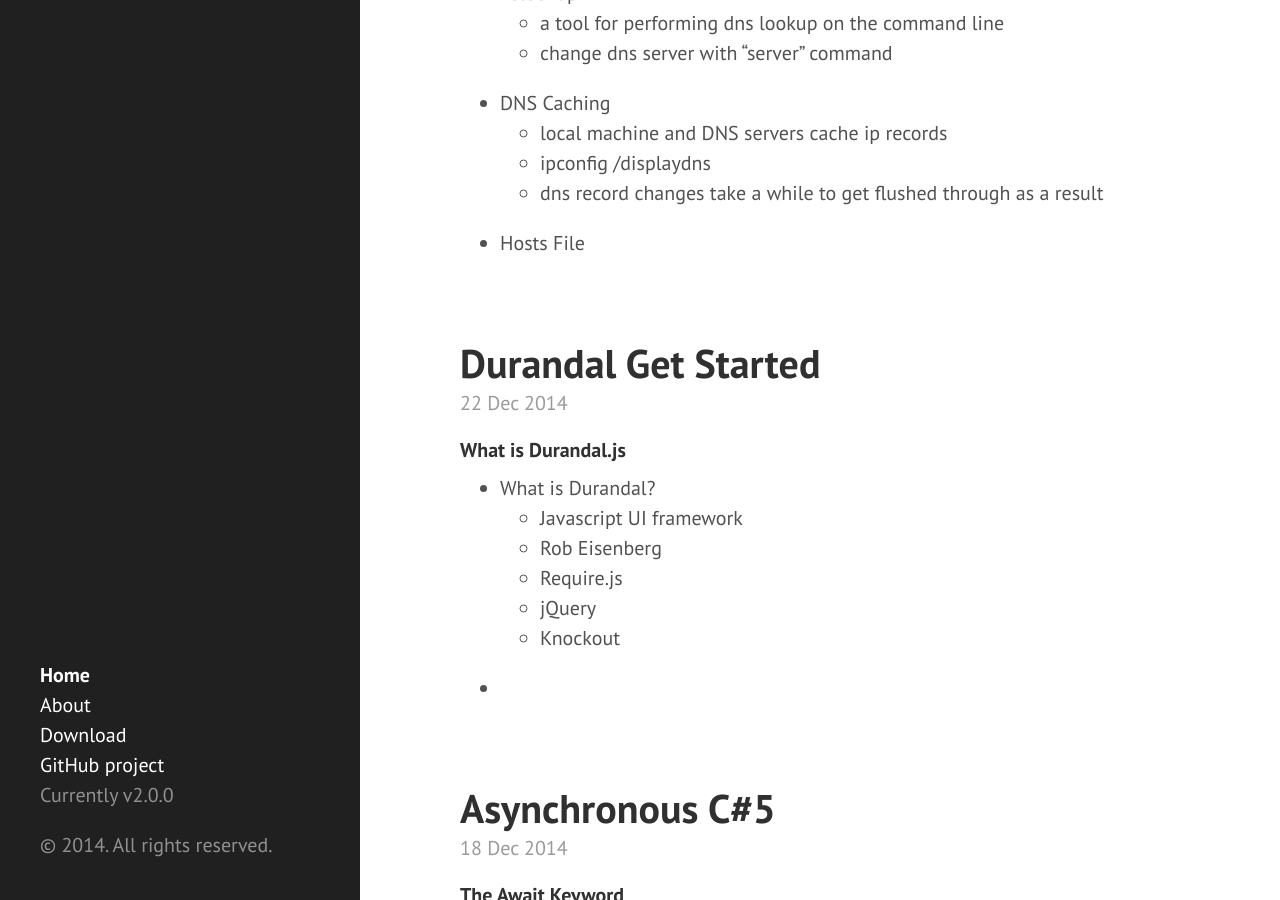
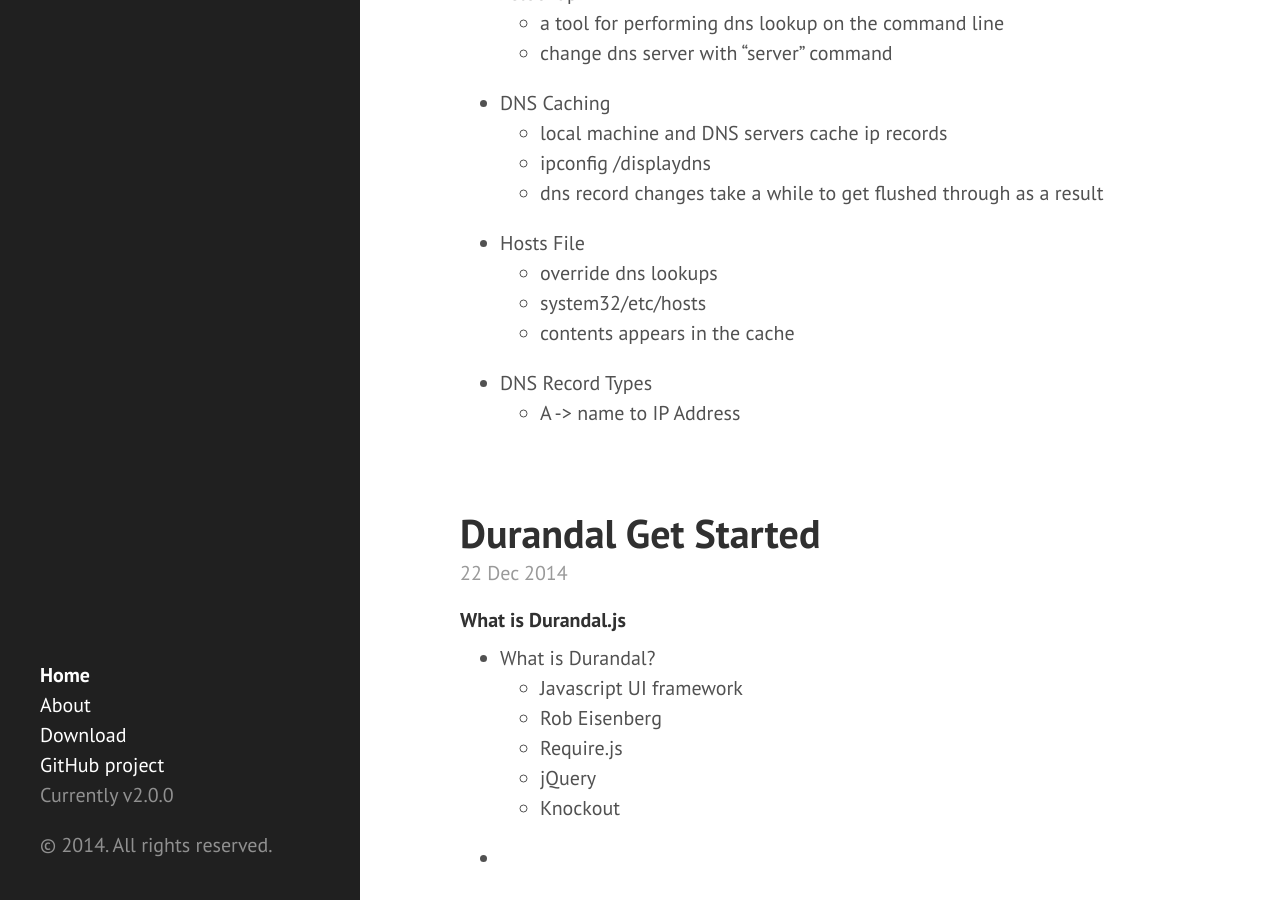
Before and after one commit to eneiand/eneiand.github.io, a Jekyll site: the page built from index.html, in a window 1280 px wide and 900 px high, scrolled down 622 px. Built offline with Jekyll 4.4.1, drawn with Linux system fonts in a browser that asks for light colours; Markdown is read by kramdown in place of the engine named in the settings; the list of posts is cut into pages by our own code.

Commit message:
Update 2014-12-26-tcp-ip-networking.md

```diff
--- a/_posts/2014-12-26-tcp-ip-networking.md
+++ b/_posts/2014-12-26-tcp-ip-networking.md
@@ -16,3 +16,8 @@
   * ipconfig /displaydns
   * dns record changes take a while to get flushed through as a result
 * Hosts File
+  * override dns lookups
+  * system32/etc/hosts
+  * contents appears in the cache
+* DNS Record Types
+  *  A -> name to IP Address
```
